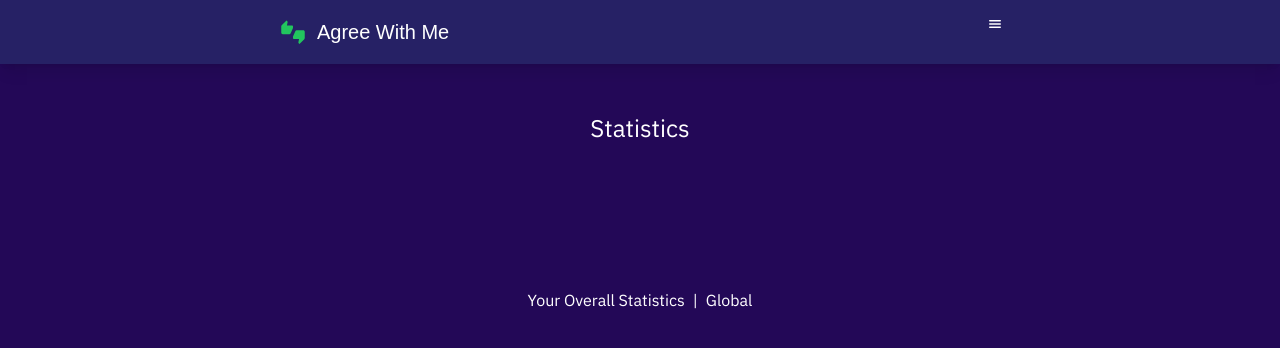
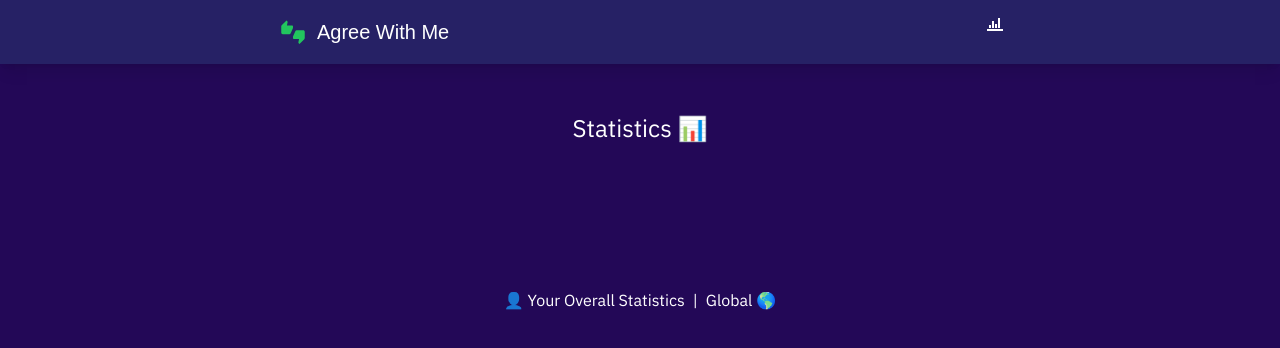
Before and after one commit to brigitabi/awmfrontend, a React (Create React App) app: page /statistics in a window 1280 px wide. Shown: the top 348 px of the page. Built offline with nearby package versions, Linux system fonts and the light colour scheme; no server answers; a web font is replaced by a local one.

Commit message:
auth rem

```diff
--- a/src/App.js
+++ b/src/App.js
@@ -16,8 +16,8 @@
 
       <Routes>
         <Route path="/" element={<Home />} />
-        {/* <Route path="/signup" element={<SignUp />} />
-        <Route path="/login" element={<Login />} /> */}
+        <Route path="/signup" element={<SignUp />} />
+        <Route path="/login" element={<Login />} />
         <Route path="/profile" element={<Profile />} />
         <Route path="/statistics" element={<Statistics />} />
         <Route path="/create-your-statement" element={<CreateYourStatement />} />
--- a/src/components/Navbar.jsx
+++ b/src/components/Navbar.jsx
@@ -1,18 +1,12 @@
 import React, { useState } from "react";
 import { NavLink } from "react-router-dom";
 import Logo from "./Logo";
-import { IoMenu } from "react-icons/io5";
+import { ImStatsBars } from "react-icons/im";
 import { useNavigate } from "react-router-dom";
-import { useUser } from "../context/UserContext";
 
 export default function Navbar() {
-  const { user } = useUser();
   const navigate = useNavigate();
   const [showMenu, setShowMenu] = useState(false);
-
-  const handleMenuClick = () => {
-    setShowMenu(!showMenu);
-  };
 
   const displayOptions = (option) => {
     if (option === "profile") {
@@ -42,40 +36,13 @@
           </NavLink>
 
           <div className="relative">
-            <IoMenu
-              id="menu"
-              className="cursor-pointer"
-              onClick={handleMenuClick}
-            />
+            <NavLink to="/statistics">
+              <ImStatsBars id="menu" className="cursor-pointer" />
+            </NavLink>
 
             {/* options menu */}
             {showMenu && (
               <div className="absolute top-full -right-10 mt-4  bg-[#321664] text-white shadow-md p-2 rounded-lg">
-               {user && <h2 className="mb-4">Welcome, {user.firstName || user.lastName || user.email}</h2>}
-               {!user && (
-                <NavLink to="/signup">
-                  {/* <button
-                    className="block w-full text-left py-2 px-4 text-white hover:bg-violet-900 hover:rounded-lg text-sm"
-                    onClick={() => displayOptions("signup")}
-                  >
-                    Sign Up
-                  </button> */}
-                </NavLink>
-                )}
-                <NavLink to="/login">
-                  {/* <button
-                    className="block w-full text-left py-2 px-4 text-white hover:bg-violet-900 hover:rounded-lg text-sm"
-                    onClick={() => displayOptions("login")}
-                  >
-                    Login
-                  </button> */}
-                </NavLink>
-                <button
-                  className="block w-full text-left py-2 px-4 text-white hover:bg-violet-900 hover:rounded-lg text-sm"
-                  onClick={() => displayOptions("profile")}
-                >
-                  Profile
-                </button>
                 <button
                   className="block w-full text-left py-2 px-4 text-white hover:bg-violet-900 hover:rounded-lg text-sm"
                   onClick={() => displayOptions("statistics")}
--- a/src/pages/Statistics.jsx
+++ b/src/pages/Statistics.jsx
@@ -1,6 +1,6 @@
 import React, { useState } from 'react'
 import YourStatistics from './YourStatistics';
-import Global from './GlobalStatistics';
+import GlobalStatistics from './GlobalStatistics';
 
 
 const Stats = () => {
@@ -10,28 +10,24 @@
     setSelectedOption('Your Statements');
   }
 
-  const handleOthersClick = () => {
-    setSelectedOption('Others');
+  const handleGlobalClick = () => {
+    setSelectedOption('Global');
   }
 
-  const handleTrendsClick = () => {
-    setSelectedOption('Trends');
-  }
+
   return (
     <div>
-      <p className='text-center text-2xl py-12'>Statistics</p>
+      <p className='text-center text-2xl py-12'>Statistics 📊</p>
       <div className='flex justify-center items-center py-24'>
-        <button onClick={handleYourStatemetnesClick} className='cursor-pointer'>Your Overall Statistics</button>
+        <button onClick={handleYourStatemetnesClick} className='cursor-pointer'>👤 Your Overall Statistics </button>
         <span className='mx-2'>|</span>
-        <button onClick={handleOthersClick} className='cursor-pointer'>Global</button>
-        {/* <span className='mx-2'>|</span> */}
-        {/* <button onClick={handleTrendsClick} className='cursor-pointer'>Trends</button> */}
+        <button onClick={handleGlobalClick} className='cursor-pointer'>Global 🌎</button>
+
       </div>
 
       <div>
         {selectedOption === 'Your Statements' && <p className='text-center '>< YourStatistics/></p>}
-        {selectedOption === 'Others' && <p className='text-center text-xl'><Global/> </p>}
-        {/* {selectedOption === "Trends" && <p className='text-center text-2xl rotate-4 px-4'>Test 3</p>} */}
+        {selectedOption === 'Global' && <p className='text-center text-xl'><GlobalStatistics/> </p>}
       </div>
     </div>
   )
```
